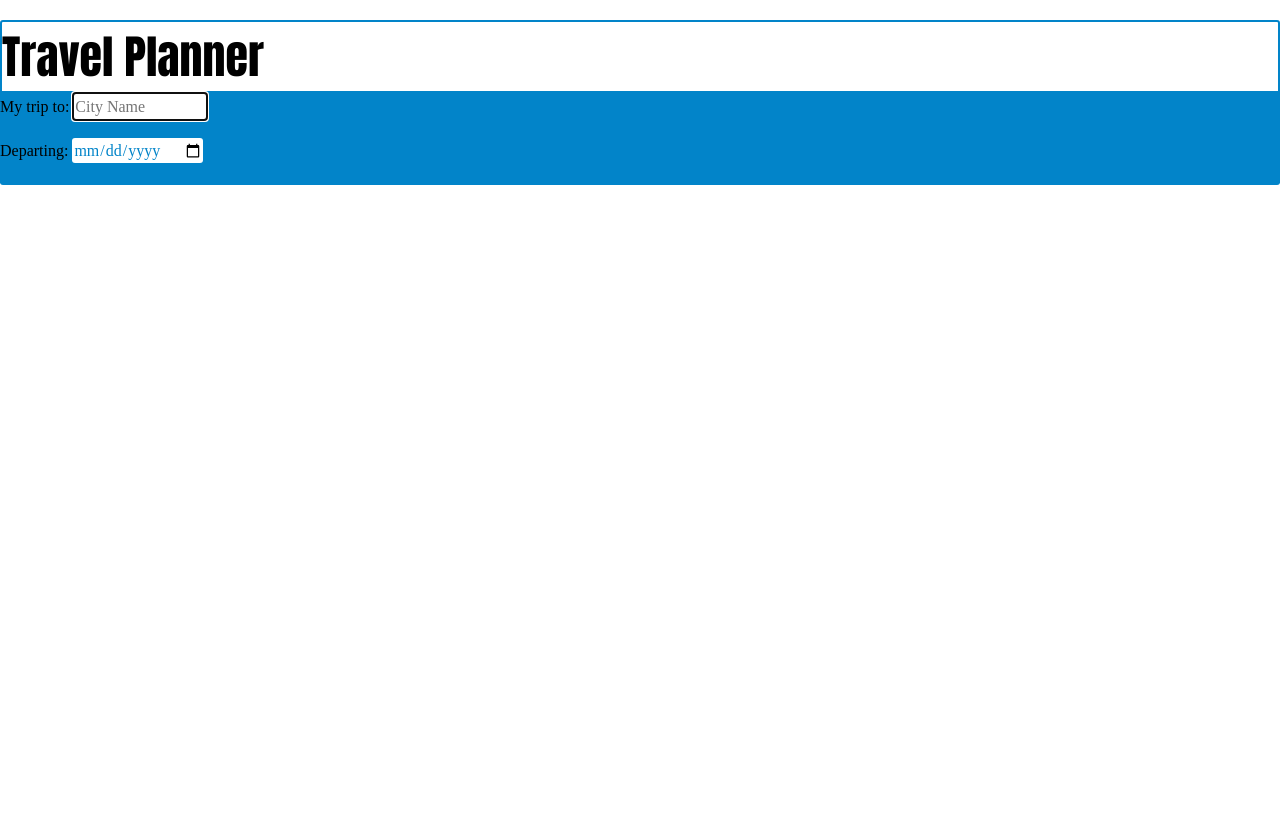
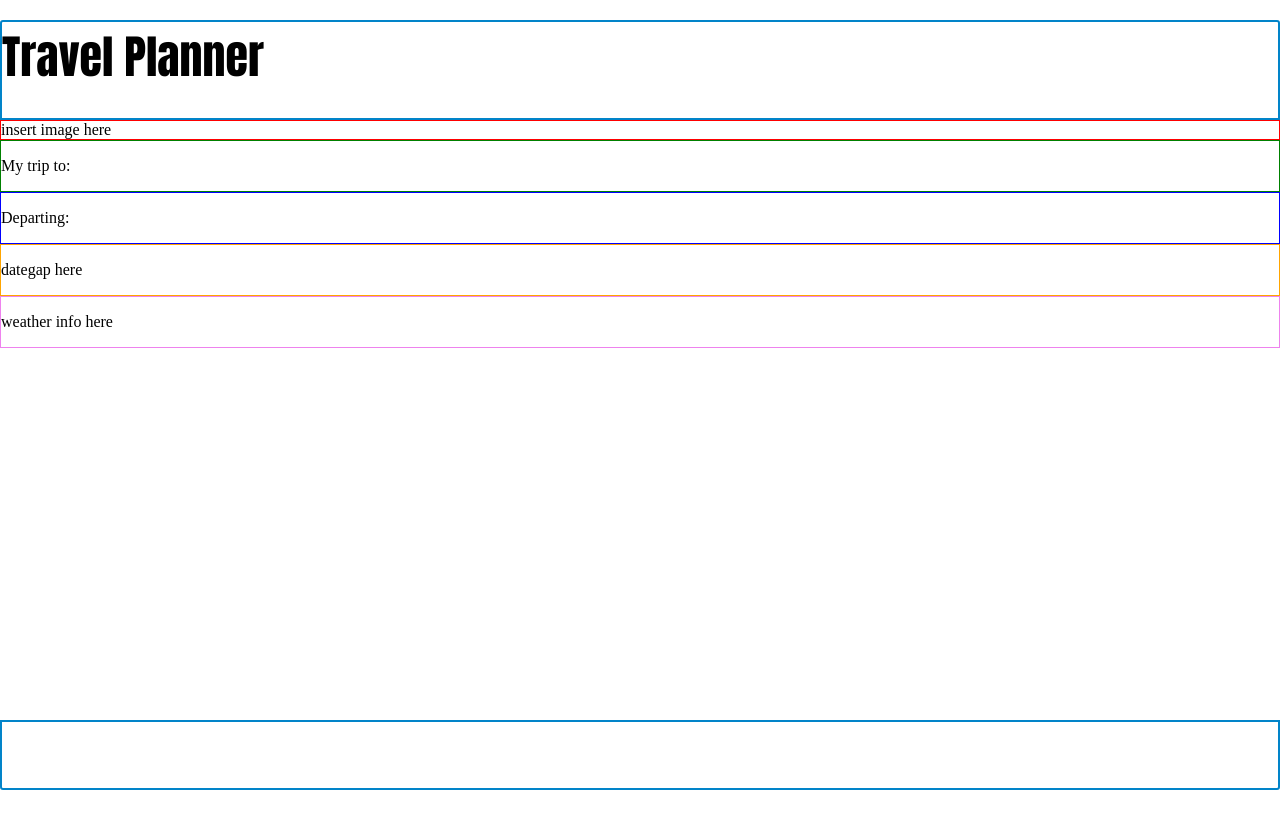
Before and after one commit to willbui69/travel, a website built with webpack: page src/client/views/result.html in a window 1280 px wide. Built offline with nearby package versions, Linux system fonts and the light colour scheme.

Commit message:
redirect to result.html page

```diff
--- a/src/client/js/formHandle.js
+++ b/src/client/js/formHandle.js
@@ -17,12 +17,18 @@ async function handleSubmit(event){
             //Post user input to the server side
             const serverData = await postUserData('/post', {cityName: cityName, departDate: departDate})
 
-            //Update the UI
+            //Check if no location found by Geonames service
             if(typeof(serverData.latitude) == 'undefined' || typeof(serverData.longitude) == 'undefined'){
                 alert('Please check your city spelling!');
                 return false
             } else{
-                console.log('update data here');
+                //Redirect the page to result.html page
+                window.location.replace("http://localhost:3000/result.html");
+
+                //Then update the UI
+                document.getElementById('result-destination').innerHTML = `<p>My trip to: ${serverData.cityName}</p>`
+                document.getElementById('result-depart').innerHTML = `<p>Departing: ${serverData.departDate}</p>`
+
             }
 
         }catch(error){
--- a/src/client/result.js
+++ b/src/client/result.js
@@ -1 +1,10 @@
-alert('result.js exist!');
+import { handleSubmit } from './js/formHandle'
+
+import './styles/base.scss'
+import './styles/header.scss'
+import './styles/main.scss'
+import './styles/footer.scss'
+
+export {
+    handleSubmit
+}
--- a/src/client/styles/base.scss
+++ b/src/client/styles/base.scss
@@ -6,6 +6,7 @@ html, body {
     text-decoration: none;
 }
 
+//base for index.html page
 .container {
     display: grid;
     grid-template-columns: 100%;
@@ -31,3 +32,18 @@ html, body {
         border: none;
     }
 }
+
+//base for result.html page
+.result-body-container {
+    display: grid;
+    grid-template-columns: 100%;
+    grid-template-rows: 15% 25% 10% 10% 10% 20% 10%;
+    grid-template-areas:
+    "header"
+    "image"
+    "destination"
+    "depart"
+    "dategap"
+    "weather"
+    "footer";
+}
--- a/src/client/styles/main.scss
+++ b/src/client/styles/main.scss
@@ -1,4 +1,6 @@
-main {
+//style for index.html
+
+.index-main-container {
     grid-area: main;
     border: none;
     background-color: #0284C9;
@@ -67,3 +69,29 @@ button {
         }
     }
 }
+
+//style for result.html
+.result-image {
+    grid-area: image;
+    border: 1px solid red;
+}
+
+#result-destination {
+    grid-area: destination;
+    border: 1px solid green;
+}
+
+#result-depart {
+    grid-area: depart;
+    border: 1px solid blue;
+}
+
+#result-dategap {
+    grid-area: dategap;
+    border: 1px solid orange;
+}
+
+#result-weather {
+    grid-area: weather;
+    border: 1px solid violet;
+}
--- a/src/client/views/result.html
+++ b/src/client/views/result.html
@@ -5,13 +5,24 @@
 <meta name="viewport" content="width=device-width, initial-scale=1.0">
 <title>travel app</title>
 </head>
- <body>
+ <body class="result-body-container">
   <header>Travel Planner</header>
   <main>
-      <label for="destination">My trip to:</label>
-      <input type="text" id="destination" autofocus placeholder="City Name"> <br> <br>
-      <label for="depart">Departing:</label>
-      <input type="date" id="depart" name="depart"> <br> <br>
+      <div>
+          <div class="result-image">insert image here</div>
+          <div id="result-destination">
+              <p>My trip to:</p>
+          </div>
+          <div id="result-depart">
+              <p>Departing:</p>
+          </div>
+          <div id="result-dategap">
+              <p>dategap here</p>
+          </div>
+          <div id="result-weather">
+              <p>weather info here</p>
+          </div>
+      </div>
   </main>
   <footer></footer>
 </body>
```
Also changed, not shown: src/client/views/index.html (+1 -1 lines), webpack.prod.js (+13 -2 lines), dist/index.html, dist/index.js (added), dist/main.js (deleted), dist/result.html (added), dist/result.js (added), src/client/styles/footer.scss (line endings or trailing spaces).
